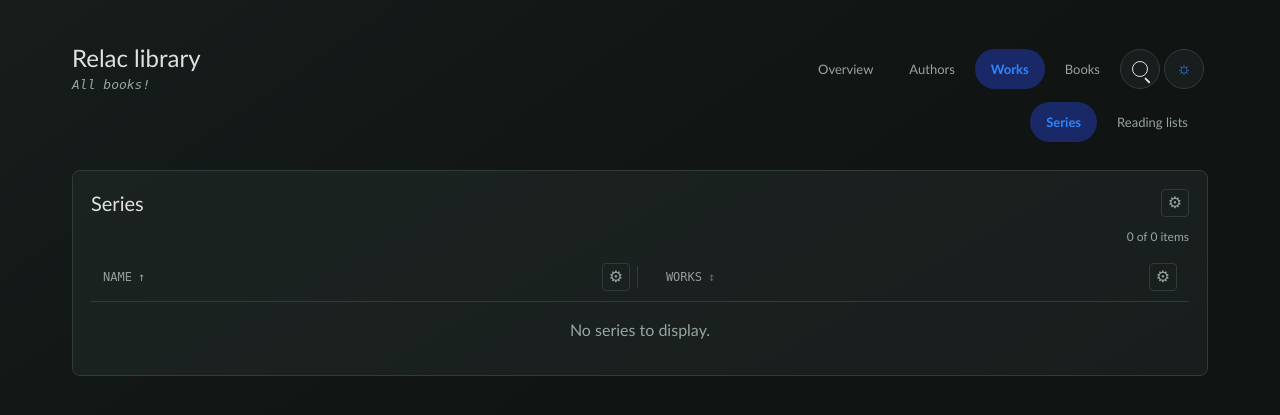
After one commit to DarylStark/relac-app-py-relac, a Python web app: template src/relac_theme_default/templates/series.html in a window 1280 px wide. The commit adds this page. Shown: the top 415 px of the page. Run offline with Jinja, Linux system fonts and the light colour scheme; the template is opened without the code that fills it, so the values that code supplies are empty; some web fonts are replaced.

Commit message:
feat: Implemented Series.
Fixes #13

```diff
--- a/src/relac_theme_default/__init__.py
+++ b/src/relac_theme_default/__init__.py
@@ -17,11 +17,13 @@
         'work_edition': 'work_edition.html',
         'collection': 'collection.html',
         'list': 'list.html',
+        'series': 'series_detail.html',
         'owner': 'owner.html',
     },
     index_pages={
         'books': 'books.html',
         'works': 'works.html',
+        'series': 'series.html',
         'authors': 'authors.html',
         'collections': 'collections.html',
         'lists': 'lists.html',
--- a/src/relac_theme_default/templates/_base.html
+++ b/src/relac_theme_default/templates/_base.html
@@ -26,7 +26,7 @@
             <nav class="tab-nav">
                 <a href="index.html" {% if active_page == "overview" %}class="active" aria-current="page"{% endif %}>Overview</a>
                 <a href="authors.html" {% if active_page == "authors" %}class="active" aria-current="page"{% endif %}>Authors</a>
-                <a href="works.html" {% if active_page in ["works", "lists"] %}class="active"{% if active_page == "works" %} aria-current="page"{% endif %}{% endif %}>Works</a>
+                <a href="works.html" {% if active_page in ["works", "lists", "series"] %}class="active"{% if active_page == "works" %} aria-current="page"{% endif %}{% endif %}>Works</a>
                 <a href="books.html" {% if active_page in ["books", "owners", "collections"] %}class="active"{% if active_page == "books" %} aria-current="page"{% endif %}{% endif %}>Books</a>
                 <button class="library-search-toggle" type="button" aria-label="Search library" title="Search library">
                     <span class="library-search-icon" aria-hidden="true"></span>
@@ -40,8 +40,9 @@
                 <a href="owners.html" {% if active_page == "owners" %}class="active" aria-current="page"{% endif %}>Owners</a>
                 <a href="collections.html" {% if active_page == "collections" %}class="active" aria-current="page"{% endif %}>Collections</a>
             </nav>
-            {% elif active_page in ["works", "lists"] %}
+            {% elif active_page in ["works", "lists", "series"] %}
             <nav class="section-subnav" aria-label="Works">
+                <a href="series.html" {% if active_page == "series" %}class="active" aria-current="page"{% endif %}>Series</a>
                 <a href="lists.html" {% if active_page == "lists" %}class="active" aria-current="page"{% endif %}>Reading lists</a>
             </nav>
             {% endif %}
--- /dev/null
+++ b/src/relac_theme_default/templates/_series_table.html
@@ -0,0 +1,28 @@
+{% macro series_table(series_list, title="Series") %}
+<div class="card table-card">
+    <header class="table-card-header">
+        <h3 class="table-card-title">{{ title }}</h3>
+        <div class="table-card-actions"></div>
+    </header>
+    <div class="table-scroll">
+        <table id="series-table" class="resources" data-sortable>
+            <thead>
+                <tr>
+                    <th scope="col">Name</th>
+                    <th scope="col">Works</th>
+                </tr>
+            </thead>
+            <tbody>
+                {% for series in series_list %}
+                <tr data-href="{{ series.id }}.html">
+                    <td>{{ series.name }}</td>
+                    <td class="center fit-content">
+                        <pre>{{ series.works | length }}</pre>
+                    </td>
+                </tr>
+                {% endfor %}
+            </tbody>
+        </table>
+    </div>
+</div>
+{% endmacro %}
--- /dev/null
+++ b/src/relac_theme_default/templates/series.html
@@ -0,0 +1,10 @@
+{% extends "_base.html" %}
+{% set active_page = "series" %}
+
+{% from "_series_table.html" import series_table %}
+
+{% block content %}
+    <div class="content">
+        {{ series_table(series, "Series") }}
+    </div>
+{% endblock %}
```
Also changed, not shown: src/relac/cli_static_html.py (+16 -0 lines), src/relac/theme.py (+10 -1 lines), src/relac_theme_default/templates/_work_table.html (+8 -2 lines), src/relac_theme_default/templates/series_detail.html (added, +23 -0 lines).
